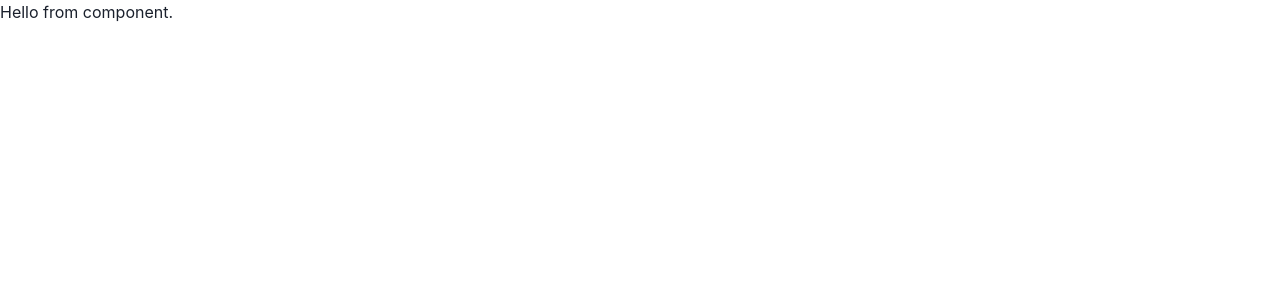
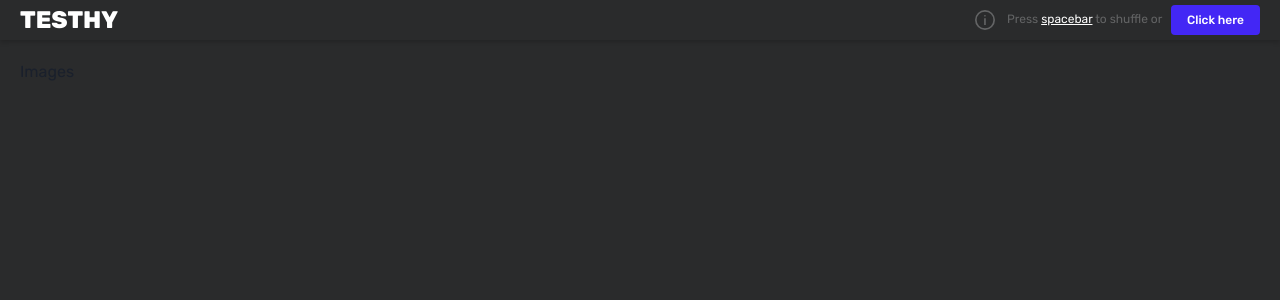
Before and after one commit to eimdum/testhy-entry-task, a React (Create React App) app: page / in a window 1280 px wide. Shown: the top 300 px of the page. Built offline with nearby package versions, Linux system fonts and the light colour scheme.

Commit message:
Navigation component without logic.

```diff
--- a/package.json
+++ b/package.json
@@ -11,6 +11,7 @@
     "lint:fix": "prettier --write \"src/**/*.{js,jsx,json,ts,tsx}\""
   },
   "dependencies": {
+    "@chakra-ui/icons": "^1.1.1",
     "@chakra-ui/react": "^1.7.4",
     "@emotion/react": "^11",
     "@emotion/styled": "^11",
--- a/public/index.html
+++ b/public/index.html
@@ -5,11 +5,11 @@
         <link rel="icon" href="%PUBLIC_URL%/favicon.ico" />
         <meta name="viewport" content="width=device-width, initial-scale=1" />
         <meta name="theme-color" content="#000000" />
-    <meta
-      name="description"
-      content="Web site created using create-react-app"
-    />
+        <meta name="description" content="Web site created using create-react-app" />
         <link rel="apple-touch-icon" href="%PUBLIC_URL%/logo192.png" />
+        <link rel="preconnect" href="https://fonts.googleapis.com" />
+        <link rel="preconnect" href="https://fonts.gstatic.com" crossorigin />
+        <link href="https://fonts.googleapis.com/css2?family=Rubik:wght@400;500;800&display=swap" rel="stylesheet" />
         <!--
       manifest.json provides metadata used when your web app is installed on a
       user's mobile device or desktop. See https://developers.google.com/web/fundamentals/web-app-manifest/
@@ -24,7 +24,7 @@
       work correctly both with client-side routing and a non-root public URL.
       Learn how to configure a non-root public URL by running `npm run build`.
     -->
-    <title>React App</title>
+        <title>Testhy</title>
     </head>
     <body>
         <noscript>You need to enable JavaScript to run this app.</noscript>
@@ -38,6 +38,5 @@
 
       To begin the development, run `npm start` or `yarn start`.
       To create a production bundle, use `npm run build` or `yarn build`.
-    -->
-  </body>
+    --></body>
 </html>
--- a/src/App.tsx
+++ b/src/App.tsx
@@ -1,7 +1,15 @@
-import { Hello } from "@components/hello";
+import { Flex } from "@chakra-ui/react";
+import { Navigation } from "@components/Navigation";
 
 const App: React.FC = () => {
-    return <Hello />;
+    return (
+        <Flex flexDir="column" as="main" flex={1} background="custom.gray">
+            <Navigation />
+            <Flex flex={1} m={5}>
+                Images
+            </Flex>
+        </Flex>
+    );
 };
 
 export default App;
--- /dev/null
+++ b/src/components/Navigation.tsx
@@ -0,0 +1,32 @@
+import { Flex, Text } from "@chakra-ui/react";
+import { InfoOutlineIcon } from "@chakra-ui/icons";
+import { NavigationActionButton } from "./NavigationActionButton";
+
+export const Navigation: React.FC = () => {
+    return (
+        <Flex
+            alignItems="center"
+            px={5}
+            py={{ base: 2, sm: undefined }}
+            as="nav"
+            h={{ base: undefined, sm: 10 }}
+            color="white"
+            boxShadow="0px 2px 5px 0px rgba(0, 0, 0, 0.2)"
+            flexDir={{ base: "column", sm: "row" }}
+        >
+            <Flex fontSize={24} fontWeight="extrabold" textTransform="uppercase" flex={1}>
+                <Text as="h1">Testhy</Text>
+            </Flex>
+            <Flex alignItems="center" fontSize={{ base: 11, sm: 12 }}>
+                <InfoOutlineIcon w={5} h={5} mr={3} color="custom.lightGray" />
+                <Text color="custom.lightGray">
+                    Press{" "}
+                    <Text as="u" color="white">
+                        spacebar
+                    </Text>{" "}
+                    to shuffle or <NavigationActionButton />
+                </Text>
+            </Flex>
+        </Flex>
+    );
+};
--- /dev/null
+++ b/src/components/NavigationActionButton.tsx
@@ -0,0 +1,17 @@
+import { Button } from "@chakra-ui/react";
+
+export const NavigationActionButton: React.FC = () => (
+    <Button
+        h={7.5}
+        fontWeight="medium"
+        background="custom.purple"
+        _hover={{ background: "custom.darkenPurple" }}
+        _active={{ background: "custom.darkenPurple" }}
+        color="white"
+        ml={1.5}
+        fontSize={{ base: 11, sm: 12 }}
+        borderRadius="base"
+    >
+        Click here
+    </Button>
+);
--- a/src/components/hello.tsx
+++ /dev/null
@@ -1,3 +0,0 @@
-export const Hello: React.FC = () => {
-    return <div>Hello from component.</div>;
-};
--- a/src/theme.ts
+++ b/src/theme.ts
@@ -3,6 +3,8 @@ import { extendTheme, SystemStyleObject } from "@chakra-ui/react";
 const global: SystemStyleObject = {
     "html, body": {
         height: "100%",
+        fontFamily: "Rubik, sans-serif",
+        fontSize: "16px",
     },
     "#root": {
         display: "flex",
@@ -12,8 +14,23 @@ const global: SystemStyleObject = {
     },
 };
 
+const colors = {
+    custom: {
+        gray: "#2a2b2c",
+        lightGray: "#636465",
+        purple: "#4327f5",
+        darkenPurple: "#250AD6",
+    },
+};
+
+const sizes = {
+    7.5: "1.875rem",
+};
+
 export const extendedTheme = extendTheme({
     styles: {
         global,
     },
+    colors,
+    sizes,
 });
```
Also changed, not shown: 1 other file (tests, documents, lock files or other folders). Lines whose indentation alone changed are shown as unchanged.
